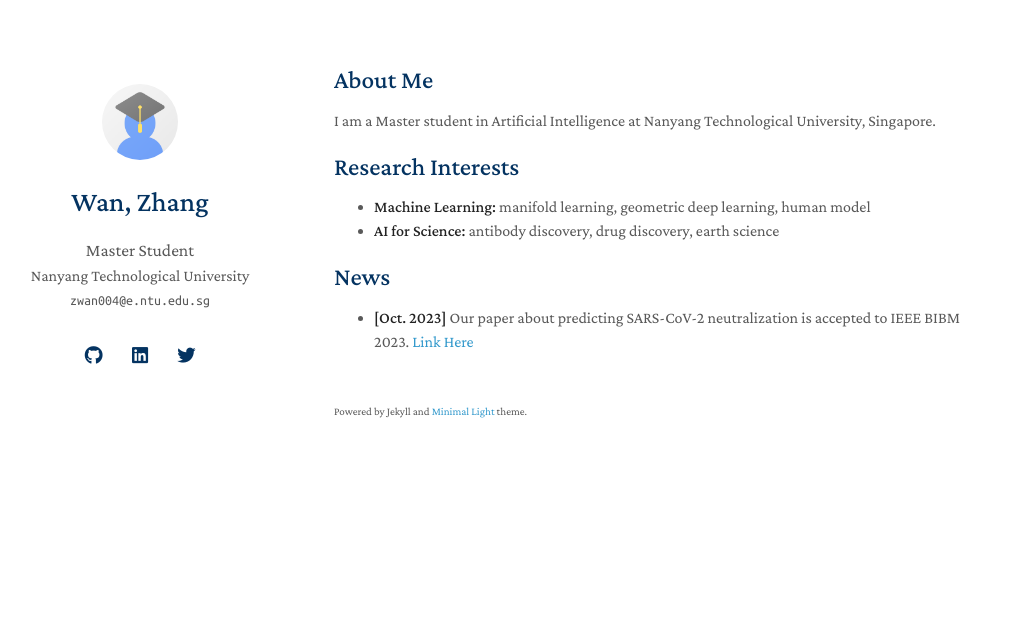
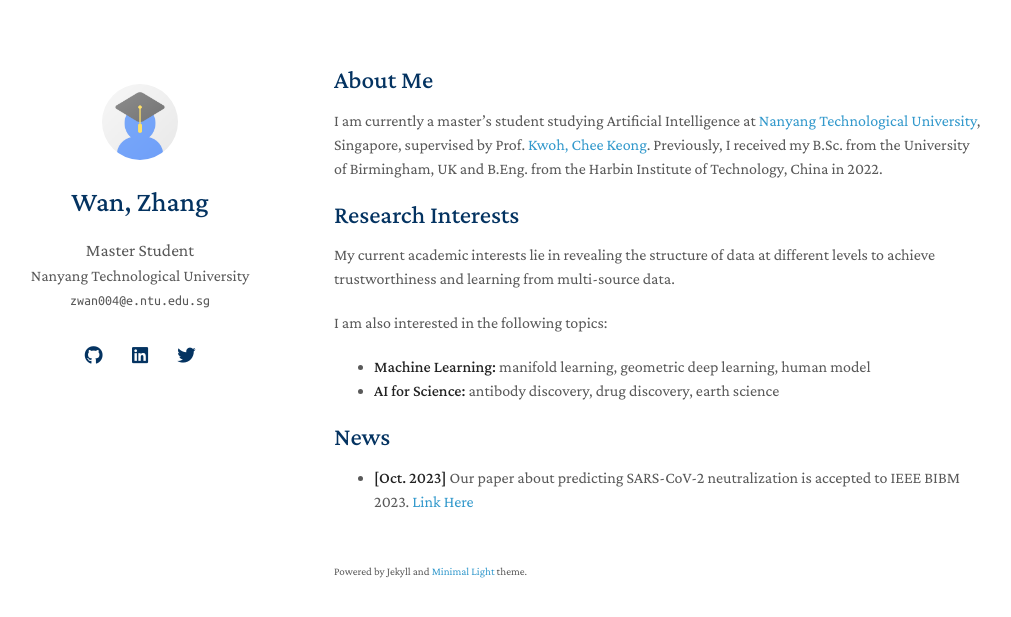
Before and after one commit to ZhangWan-byte/ZhangWan-byte.github.io, a Jekyll site: the page built from index.md, in a window 1280 px wide. Shown: the top 617 px of the page, without its empty margins (136-1147 px from the left). Built offline with Jekyll 4.4.1, drawn with Linux system fonts in a browser that asks for light colours; nearby versions of some CDN libraries; a style sheet for code colours, icons or effects is not loaded; our own code applies the rules of GitHub Pages for plain Markdown files.

Commit message:
Update index.md

```diff
--- a/index.md
+++ b/index.md
@@ -4,10 +4,13 @@ layout: homepage
 
 ## About Me
 
-I am a Master student in Artificial Intelligence at Nanyang Technological University, Singapore.
+I am currently a master's student studying Artificial Intelligence at [Nanyang Technological University](https://www.ntu.edu.sg/), Singapore, supervised by Prof. [Kwoh, Chee Keong](https://personal.ntu.edu.sg/asckkwoh/). Previously, I received my B.Sc. from the University of Birmingham, UK and B.Eng. from the Harbin Institute of Technology, China in 2022.
 
 ## Research Interests
 
+My current academic interests lie in revealing the structure of data at different levels to achieve trustworthiness and learning from multi-source data.
+
+I am also interested in the following topics:
 - **Machine Learning:** manifold learning, geometric deep learning, human model
 - **AI for Science:** antibody discovery, drug discovery, earth science
 
```
